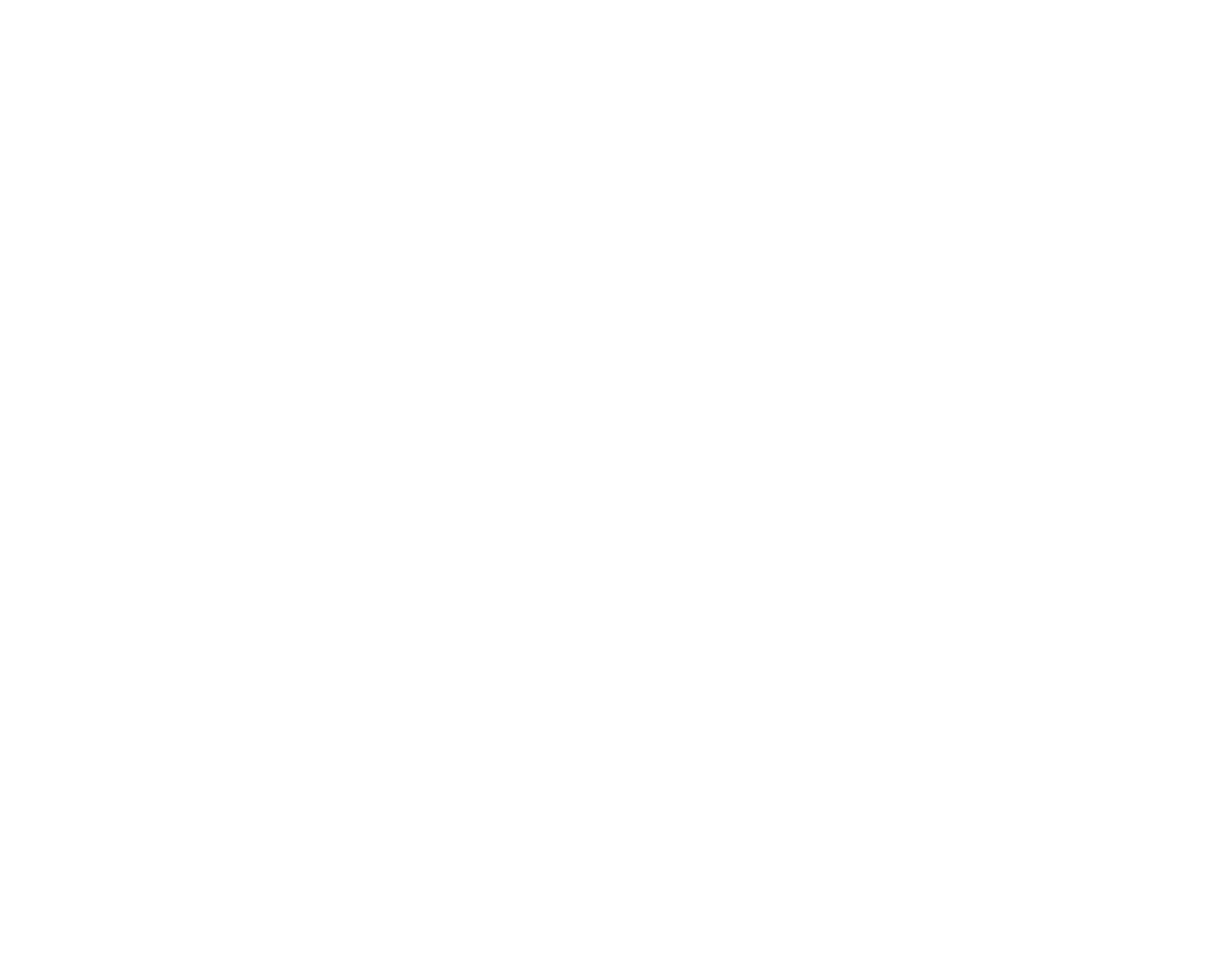
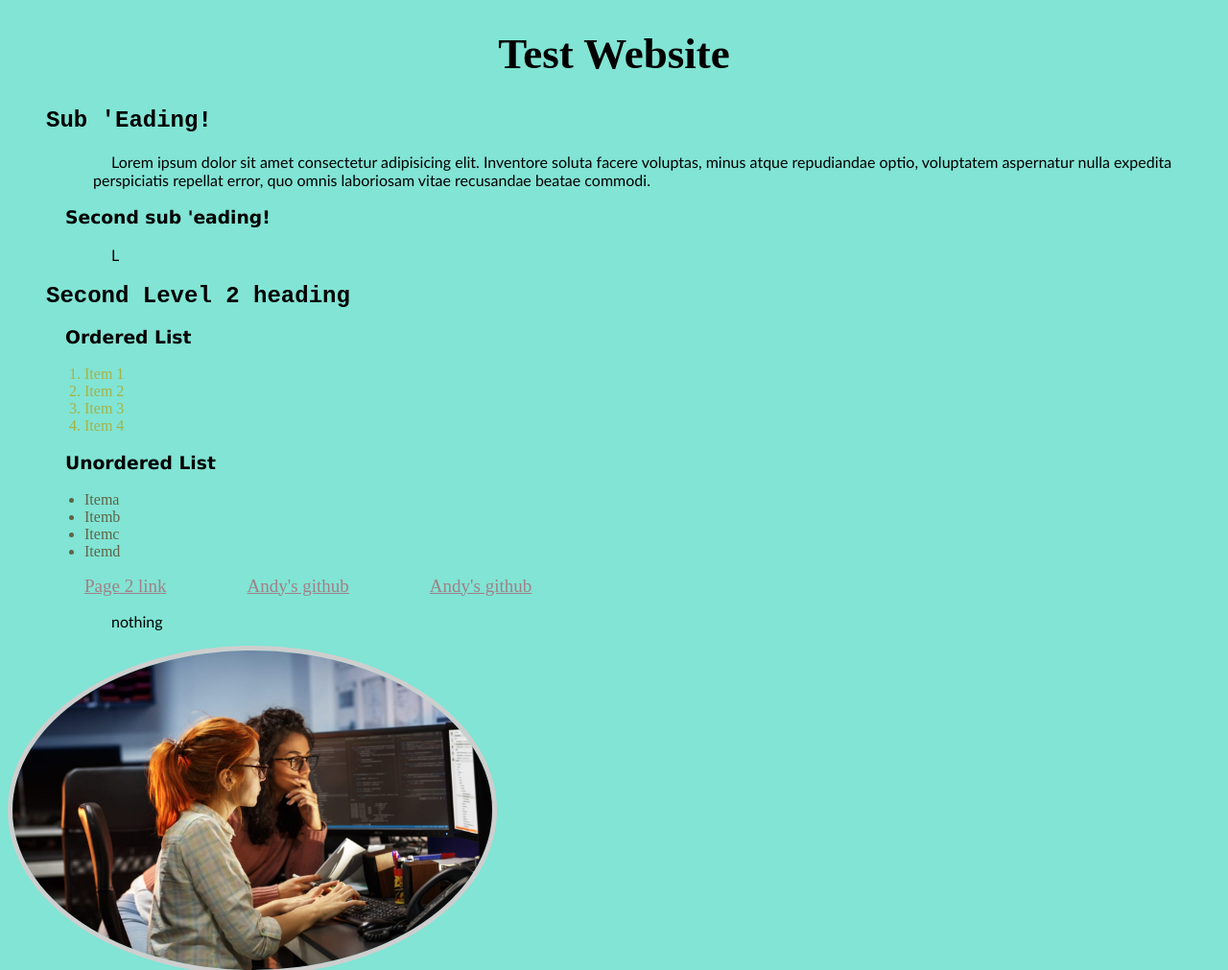
Before and after one commit to Andrew-25/Intro-Html-Css, a plain HTML site: page index.html in a window 1280 px wide. Shown: the top 1011 px of the page at 96% size. Before the commit the page ends 800 px from the top, so only its background shows below. Drawn offline with Linux system fonts and the light colour scheme.

Commit message:
morning session files

```diff
--- a/index.html
+++ b/index.html
@@ -7,6 +7,37 @@
     <title>Document</title>
 </head>
 <body>
+    <h1>Test Website</h1>
+    <h2>Sub 'Eading!</h2>
+    <p>Lorem ipsum dolor sit amet consectetur adipisicing elit. Inventore soluta facere voluptas, minus atque repudiandae optio, voluptatem aspernatur nulla expedita perspiciatis repellat error, quo omnis laboriosam vitae recusandae beatae commodi.</p>
+    <h3>Second sub 'eading!</h3>
+    <p>L</p>
+    <h2>Second Level 2 heading</h2>
+    <h3>Ordered List</h3>
+        <ol>
+            <li>Item 1</li>
+            <li>Item 2</li>
+            <li>Item 3</li>
+            <li>Item 4</li>
+        </ol>
+    <h3>Unordered List</h3>
+        <ul>
+            <li>Itema</li>
+            <li>Itemb</li>
+            <li>Itemc</li>
+            <li>Itemd</li>
+        </ul>
+    <a href="page2.html">Page 2 link</a>
 
+    <a href="https://github.com/Andrew-25/Intro-Html-Css" target="_self">Andy's github</a>
+
+    <a href="https://github.com/Andrew-25/Intro-Html-Css" target="_blank">Andy's github</a>
+    <br>
+    <p>nothing</p>
+    <img src="Photo1.jpg" alt="Software engineers sat at computer desk practising coding" style="width:500px">
+    <br>
+    <img src="Photo2.jpg" alt="Computer showing programming language being typed by anonymous married hands." style="width:500px">
+    <br>
+    <img src="Photo3.jpg" alt="Unfortunatley this image is missing, hope you have a nice day regardless.">
 </body>
 </html>
--- a/styles.css
+++ b/styles.css
@@ -0,0 +1,45 @@
+Body {
+    background-color: rgb(129, 228, 212);
+}
+p {
+    font-family:'Trebuchet MS';
+    padding-left: 80px;
+    padding-left: 9px;
+    text-indent: 19px;
+    margin-left: 80px;
+}
+h1 {
+    font-family: Brush Script MT;
+    font-size: 45px;
+    text-align: center;
+}
+h2{
+    font-family: 'Courier New', Courier, monospace;
+    padding-left: 40px;
+}
+h3{
+    font-family: Verdana;
+    padding-left: 60px;
+}
+ol{
+    color: rgb(166, 179, 71);
+    padding-left: 80px;
+}
+ul{
+    color: rgb(96, 99, 71);
+    padding-left: 80px;
+}
+a:link{
+    color: rgb(162, 128, 135);
+    font-size: 19px;
+    padding-left: 80px;
+}
+a:visited{
+    color: rgb(203, 63, 91);
+    font-size: 45px;
+}
+img {
+    border-radius: 50%;
+    border: 5px solid rgb(206, 206, 206);
+
+}
```
Also changed, not shown: page2.html (added, +13 -0 lines), Photo1.jpg (added), Photo2.jpg (added).
